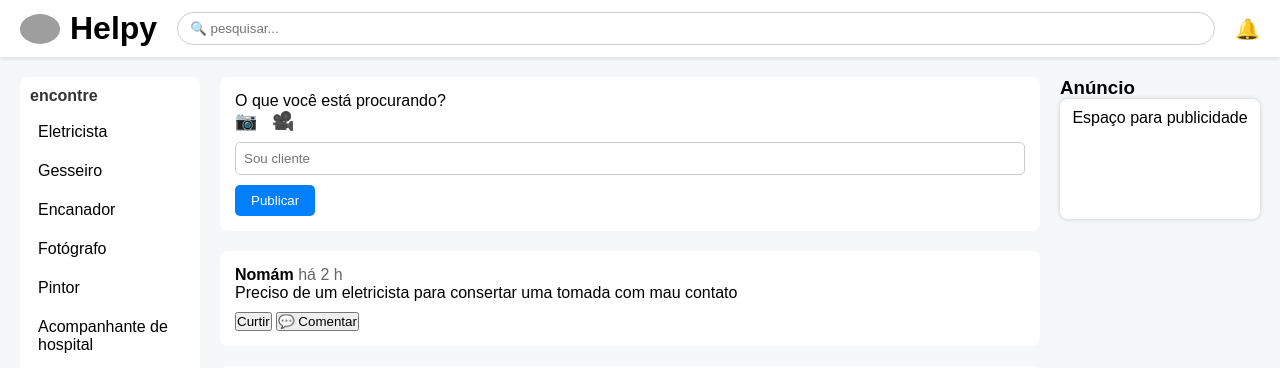
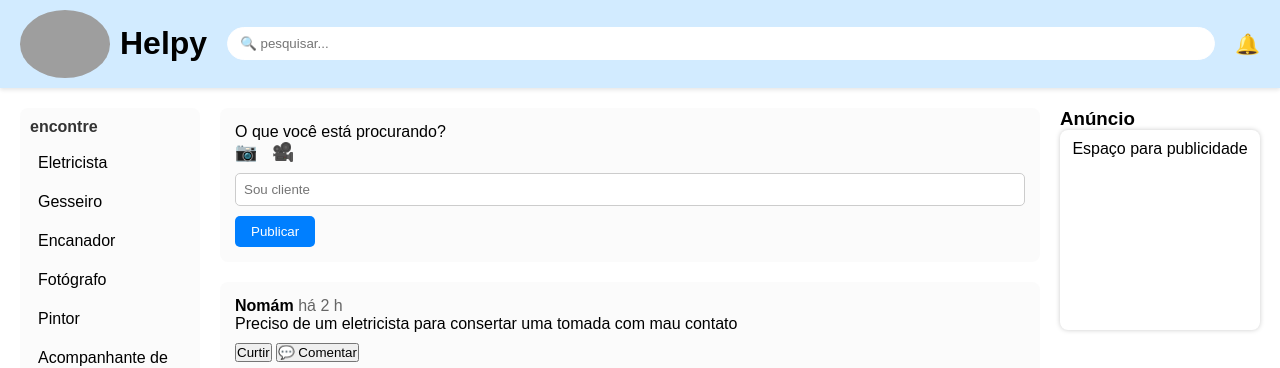
Before and after one commit to Helpyapp00/helpy-site, a plain HTML site: page index.html in a window 1280 px wide. Shown: the top 368 px of the page. Drawn offline with Linux system fonts and the light colour scheme; grey boxes are pictures that could not be loaded.

Commit message:
Atualizando projeto

```diff
--- a/style.css
+++ b/style.css
@@ -9,7 +9,7 @@
 
 body {
   font-family: sans-serif;
-  background: #f5f7f8;
+  background: #ffffff;
 }
 
 /* Cabeçalho */
@@ -17,7 +17,7 @@ header {
   display: flex;
   align-items: center;
   justify-content: space-between;
-  background: white;
+  background: rgba(0, 140, 255, 0.178);
   padding: 10px 20px;
   box-shadow: 0 2px 4px rgba(0,0,0,0.1);
 }
@@ -29,7 +29,7 @@ header {
 }
 
 .logo-box img {
-  width: 40px;
+  width: 90px;
   border-radius: 50%;
 }
 
@@ -38,7 +38,7 @@ header {
   margin: 0 20px;
   padding: 8px 12px;
   border-radius: 20px;
-  border: 1px solid #ccc;
+  border: 1px solid #ffffff;
 }
 
 .notificacoes button {
@@ -57,7 +57,7 @@ header {
 /* Categorias */
 .categorias {
   width: 180px;
-  background: white;
+  background: rgba(197, 196, 196, 0.075);
   border-radius: 8px;
   padding: 10px;
 }
@@ -90,7 +90,7 @@ header {
 
 /* Postagem */
 .publicar {
-  background: white;
+  background: rgba(197, 196, 196, 0.075);;
   border-radius: 8px;
   padding: 15px;
   margin-bottom: 20px;
@@ -123,7 +123,7 @@ header {
 
 /* Posts */
 .post {
-  background: white;
+  background: rgba(197, 196, 196, 0.075);
   padding: 15px;
   border-radius: 8px;
   margin-bottom: 20px;
@@ -142,7 +142,7 @@ header {
 
 .caixa-anuncio {
   background: white;
-  height: 120px;
+  height: 200px;
   border-radius: 8px;
   text-align: center;
   padding: 10px;
```
